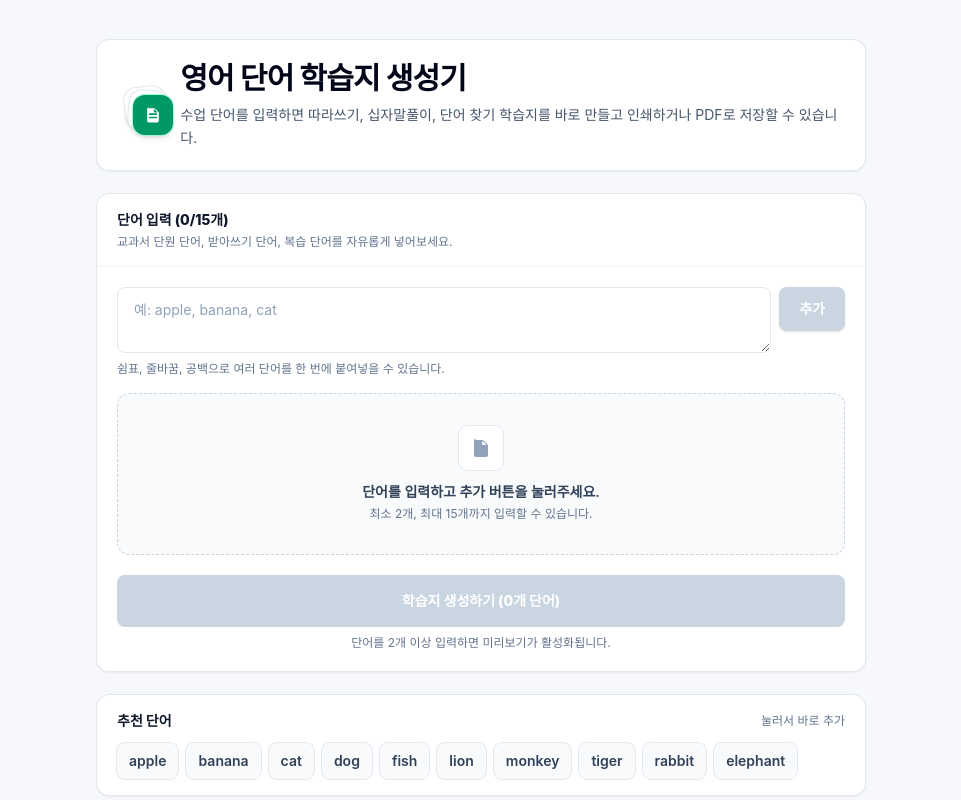
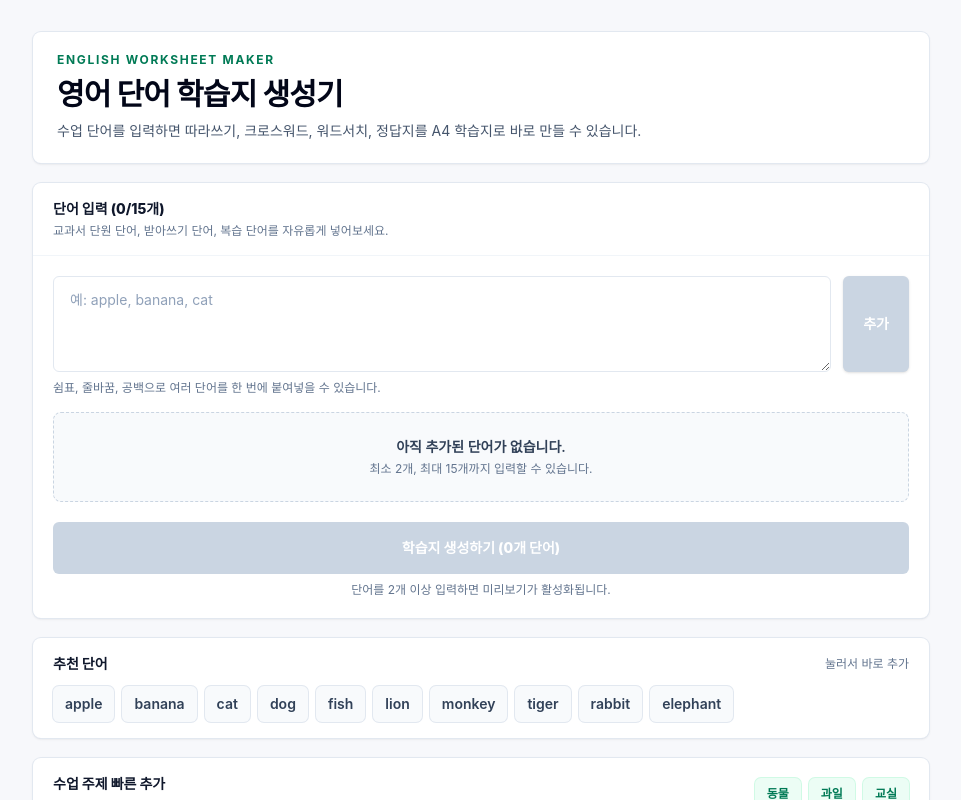
Before and after one commit to jungyoon-coder/englishvoca, a React (Vite) app: page / in a window 1280 px wide. Shown: the top 800 px of the page, without its empty margins (159-1120 px from the left). Built offline with nearby package versions, Linux system fonts and the light colour scheme.

Commit message:
Add word search answer page and improve worksheet UI

```diff
--- a/src/App.tsx
+++ b/src/App.tsx
@@ -82,8 +82,8 @@ function App() {
   const clearAll = () => setWords([])
 
   return (
-    <div className="min-h-dvh bg-[#f7f8fb] px-4 py-6 text-slate-800 sm:py-10 print:min-h-0 print:bg-white print:p-0">
-      <div className="mx-auto flex w-full max-w-3xl flex-col gap-5 sm:gap-6 print:hidden">
+    <div className="min-h-dvh bg-[#f7f8fb] px-4 py-5 text-slate-800 sm:py-8 print:min-h-0 print:bg-white print:p-0">
+      <div className="mx-auto flex w-full max-w-4xl flex-col gap-4 sm:gap-5 print:hidden">
         <PageHeader />
 
         <WordInputCard
@@ -102,12 +102,12 @@ function App() {
           onPick={addWord}
         />
 
-        <section className="rounded-xl bg-white px-4 py-4 shadow-sm ring-1 ring-slate-200 sm:px-5">
+        <section className="rounded-lg bg-white px-4 py-4 shadow-sm ring-1 ring-slate-200 sm:px-5">
           <div className="flex flex-col gap-3 sm:flex-row sm:items-center sm:justify-between">
             <div>
               <h3 className="text-sm font-extrabold text-slate-900">수업 주제 빠른 추가</h3>
               <p className="mt-1 text-xs text-slate-500">
-                자주 쓰는 묶음을 눌러 빈칸 학습지 준비 시간을 줄여보세요.
+                자주 쓰는 단어 묶음을 눌러 학습지를 빠르게 준비하세요.
               </p>
             </div>
             <div className="flex flex-wrap gap-2">
@@ -117,7 +117,7 @@ function App() {
                   type="button"
                   disabled={words.length >= MAX_WORDS}
                   onClick={() => addQuickSet(set.words)}
-                  className="rounded-lg bg-emerald-50 px-3 py-2 text-xs font-bold text-emerald-700 ring-1 ring-emerald-100 transition hover:bg-emerald-100 disabled:cursor-not-allowed disabled:opacity-50 focus:outline-none focus:ring-4 focus:ring-emerald-100"
+                  className="rounded-md bg-emerald-50 px-3 py-2 text-xs font-bold text-emerald-700 ring-1 ring-emerald-100 transition hover:bg-emerald-100 disabled:cursor-not-allowed disabled:opacity-50 focus:outline-none focus:ring-4 focus:ring-emerald-100"
                 >
                   {set.title}
                 </button>
--- a/src/components/PageHeader.tsx
+++ b/src/components/PageHeader.tsx
@@ -1,38 +1,17 @@
-function PaperIcon() {
-  return (
-    <div className="relative h-11 w-11">
-      <div className="absolute left-1 top-1 h-10 w-10 rotate-[-6deg] rounded-xl bg-white shadow-sm ring-1 ring-slate-200" />
-      <div className="absolute left-2 top-2 h-10 w-10 rotate-[6deg] rounded-xl bg-white shadow-md ring-1 ring-slate-200" />
-      <div className="absolute left-3 top-3 grid h-10 w-10 place-items-center rounded-xl bg-emerald-600 shadow-md ring-1 ring-emerald-200">
-        <svg
-          viewBox="0 0 24 24"
-          className="h-5 w-5 text-white"
-          aria-hidden="true"
-        >
-          <path
-            fill="currentColor"
-            d="M7 3a2 2 0 0 0-2 2v14a2 2 0 0 0 2 2h10a2 2 0 0 0 2-2V9.5a1 1 0 0 0-.293-.707l-4.5-4.5A1 1 0 0 0 13.5 4H7Zm7 2.414L17.586 9H14a1 1 0 0 1-1-1V5.414ZM8 12a1 1 0 1 1 0-2h8a1 1 0 1 1 0 2H8Zm0 4a1 1 0 1 1 0-2h8a1 1 0 1 1 0 2H8Z"
-          />
-        </svg>
-      </div>
-    </div>
-  )
-}
-
 export function PageHeader() {
   return (
-    <header className="rounded-xl bg-white px-5 py-5 shadow-sm ring-1 ring-slate-200 sm:px-6">
-      <div className="flex flex-col items-center gap-4 text-center sm:flex-row sm:text-left">
-        <PaperIcon />
-        <div>
-          <h1 className="text-2xl font-extrabold tracking-tight text-slate-950 sm:text-3xl">
-            영어 단어 학습지 생성기
-          </h1>
-          <p className="mt-2 max-w-2xl text-sm leading-relaxed text-slate-600">
-            수업 단어를 입력하면 따라쓰기, 십자말풀이, 단어 찾기 학습지를 바로 만들고
-            인쇄하거나 PDF로 저장할 수 있습니다.
-          </p>
-        </div>
+    <header className="rounded-lg bg-white px-5 py-5 shadow-sm ring-1 ring-slate-200 sm:px-6">
+      <div className="max-w-3xl">
+        <p className="text-xs font-bold uppercase tracking-[0.14em] text-emerald-700">
+          English Worksheet Maker
+        </p>
+        <h1 className="mt-2 text-2xl font-extrabold tracking-tight text-slate-950 sm:text-3xl">
+          영어 단어 학습지 생성기
+        </h1>
+        <p className="mt-2 text-sm leading-relaxed text-slate-600">
+          수업 단어를 입력하면 따라쓰기, 크로스워드, 워드서치, 정답지를 A4 학습지로
+          바로 만들 수 있습니다.
+        </p>
       </div>
     </header>
   )
--- a/src/components/SuggestedWords.tsx
+++ b/src/components/SuggestedWords.tsx
@@ -7,7 +7,7 @@ type Props = {
 
 export function SuggestedWords({ title, words, disabled, onPick }: Props) {
   return (
-    <section className="rounded-xl bg-white px-4 py-4 shadow-sm ring-1 ring-slate-200 sm:px-5">
+    <section className="rounded-lg bg-white px-4 py-4 shadow-sm ring-1 ring-slate-200 sm:px-5">
       <div className="flex flex-col gap-1 sm:flex-row sm:items-center sm:justify-between">
         <h3 className="text-sm font-extrabold text-slate-900">{title}</h3>
         <span className="text-xs text-slate-500">눌러서 바로 추가</span>
@@ -19,7 +19,7 @@ export function SuggestedWords({ title, words, disabled, onPick }: Props) {
             type="button"
             disabled={disabled}
             onClick={() => onPick(w)}
-            className="rounded-lg bg-slate-50 px-3 py-2 text-sm font-semibold text-slate-700 ring-1 ring-slate-200 transition hover:bg-slate-100 disabled:cursor-not-allowed disabled:opacity-50 focus:outline-none focus:ring-4 focus:ring-emerald-100"
+            className="rounded-md bg-slate-50 px-3 py-2 text-sm font-semibold text-slate-700 ring-1 ring-slate-200 transition hover:bg-slate-100 disabled:cursor-not-allowed disabled:opacity-50 focus:outline-none focus:ring-4 focus:ring-emerald-100"
           >
             {w}
           </button>
--- a/src/components/WordInputCard.tsx
+++ b/src/components/WordInputCard.tsx
@@ -13,17 +13,9 @@ type Props = {
 
 function EmptyState() {
   return (
-    <div className="grid place-items-center rounded-xl border border-dashed border-slate-300 bg-slate-50 px-4 py-8 text-center">
-      <div className="mb-3 grid h-11 w-11 place-items-center rounded-lg bg-white text-slate-400 ring-1 ring-slate-200">
-        <svg viewBox="0 0 24 24" className="h-6 w-6" aria-hidden="true">
-          <path
-            fill="currentColor"
-            d="M7 3a2 2 0 0 0-2 2v14a2 2 0 0 0 2 2h10a2 2 0 0 0 2-2V9.5a1 1 0 0 0-.293-.707l-4.5-4.5A1 1 0 0 0 13.5 4H7Zm7 2.414L17.586 9H14a1 1 0 0 1-1-1V5.414Z"
-          />
-        </svg>
-      </div>
+    <div className="rounded-lg border border-dashed border-slate-300 bg-slate-50 px-4 py-6 text-center">
       <p className="text-sm font-semibold text-slate-700">
-        단어를 입력하고 추가 버튼을 눌러주세요.
+        아직 추가된 단어가 없습니다.
       </p>
       <p className="mt-1 text-xs text-slate-500">
         최소 {MIN_WORDS}개, 최대 {MAX_WORDS}개까지 입력할 수 있습니다.
@@ -70,8 +62,8 @@ export function WordInputCard({
   }
 
   return (
-    <section className="rounded-xl bg-white shadow-sm ring-1 ring-slate-200">
-      <div className="flex items-start justify-between gap-3 border-b border-slate-100 px-4 py-4 sm:px-5">
+    <section className="rounded-lg bg-white shadow-sm ring-1 ring-slate-200">
+      <div className="flex flex-col gap-3 border-b border-slate-100 px-4 py-4 sm:flex-row sm:items-center sm:justify-between sm:px-5">
         <div>
           <h2 className="text-sm font-extrabold text-slate-900">{headerLabel}</h2>
           <p className="mt-1 text-xs text-slate-500">
@@ -83,7 +75,7 @@ export function WordInputCard({
           <button
             type="button"
             onClick={onClearAll}
-            className="rounded-lg px-3 py-2 text-xs font-semibold text-slate-600 transition hover:bg-slate-50 hover:text-slate-800 focus:outline-none focus:ring-4 focus:ring-emerald-100"
+            className="self-start rounded-md px-3 py-2 text-xs font-semibold text-slate-600 transition hover:bg-slate-50 hover:text-slate-900 focus:outline-none focus:ring-4 focus:ring-emerald-100 sm:self-auto"
           >
             전체 삭제
           </button>
@@ -95,7 +87,7 @@ export function WordInputCard({
           영어 단어 입력
         </label>
 
-        <div className="flex flex-col gap-2 sm:flex-row">
+        <div className="grid gap-3 sm:grid-cols-[1fr_auto]">
           <textarea
             id={inputId}
             value={value}
@@ -107,7 +99,7 @@ export function WordInputCard({
               }
             }}
             placeholder="예: apple, banana, cat"
-            className="min-h-24 w-full resize-y rounded-lg border border-slate-200 bg-white px-4 py-3 text-sm outline-none transition placeholder:text-slate-400 focus:border-emerald-300 focus:ring-4 focus:ring-emerald-100 disabled:bg-slate-50 sm:min-h-11"
+            className="min-h-28 w-full resize-y rounded-md border border-slate-200 bg-white px-4 py-3 text-sm leading-relaxed outline-none transition placeholder:text-slate-400 focus:border-emerald-300 focus:ring-4 focus:ring-emerald-100 disabled:bg-slate-50 sm:min-h-24"
             disabled={!canAddMore}
             inputMode="text"
             autoComplete="off"
@@ -117,7 +109,7 @@ export function WordInputCard({
             type="button"
             onClick={handleAdd}
             disabled={!canAddMore || parsedWords.length === 0}
-            className="h-11 shrink-0 rounded-lg bg-emerald-600 px-5 text-sm font-bold text-white shadow-sm transition hover:bg-emerald-700 active:scale-[0.98] disabled:cursor-not-allowed disabled:bg-slate-300 focus:outline-none focus:ring-4 focus:ring-emerald-100 sm:self-start"
+            className="h-11 rounded-md bg-emerald-600 px-5 text-sm font-bold text-white shadow-sm transition hover:bg-emerald-700 active:translate-y-px disabled:cursor-not-allowed disabled:bg-slate-300 focus:outline-none focus:ring-4 focus:ring-emerald-100 sm:h-full sm:min-h-24"
           >
             추가
           </button>
@@ -141,7 +133,7 @@ export function WordInputCard({
             type="button"
             onClick={onGenerate}
             disabled={!canGenerate}
-            className="w-full rounded-lg bg-slate-900 px-5 py-4 text-sm font-extrabold text-white shadow-sm transition hover:bg-slate-800 active:translate-y-px disabled:cursor-not-allowed disabled:bg-slate-300 disabled:shadow-none focus:outline-none focus:ring-4 focus:ring-slate-200"
+            className="w-full rounded-md bg-slate-900 px-5 py-4 text-sm font-extrabold text-white shadow-sm transition hover:bg-slate-800 active:translate-y-px disabled:cursor-not-allowed disabled:bg-slate-300 disabled:shadow-none focus:outline-none focus:ring-4 focus:ring-slate-200"
           >
             학습지 생성하기 ({words.length}개 단어)
           </button>
--- a/src/components/WordPill.tsx
+++ b/src/components/WordPill.tsx
@@ -15,7 +15,7 @@ export function WordPill({ word, onRemove }: Props) {
   const icon = pickIcon(word)
 
   return (
-    <span className="inline-flex items-center gap-2 rounded-lg bg-slate-50 px-3 py-2 text-sm font-semibold text-slate-800 ring-1 ring-slate-200 transition hover:bg-slate-100">
+    <span className="inline-flex items-center gap-2 rounded-md bg-slate-50 px-3 py-2 text-sm font-semibold text-slate-800 ring-1 ring-slate-200 transition hover:bg-slate-100">
       <span
         aria-hidden="true"
         className="grid h-5 w-5 place-items-center rounded bg-emerald-100 text-[11px] font-black text-emerald-700"
```
Also changed, not shown: src/components/WorksheetModal.tsx (+103 -28 lines), src/utils/wordSearch.ts (+63 -15 lines), src/utils/words.ts (line endings or trailing spaces).
